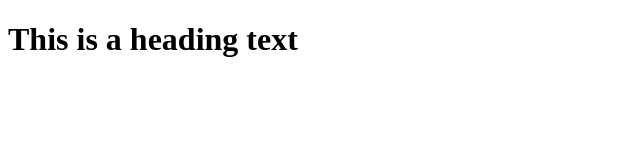
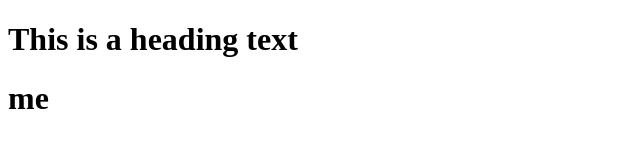
Before and after one commit to KesterNewell-1/version-app, a plain HTML site: page index.html in a window 1280 px wide. Shown: the full height of the page, 0-640 px from the left. Drawn offline with Linux system fonts and the light colour scheme.

Commit message:
version app

```diff
--- a/index.html
+++ b/index.html
@@ -11,5 +11,7 @@
         <h1>This is a heading text</h1>
       </div>
     </div>
+
+    <h1>me</h1>
   </body>
 </html>
```
